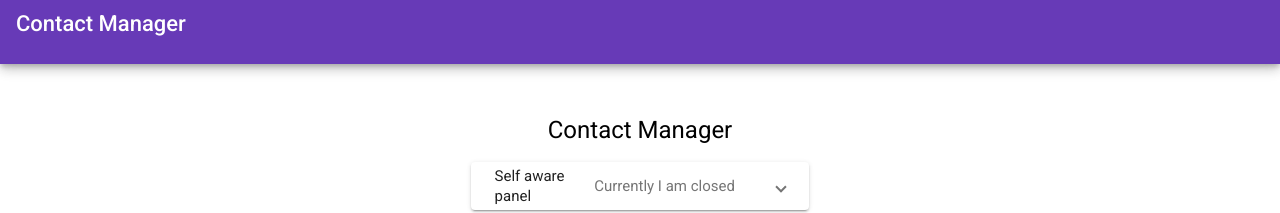
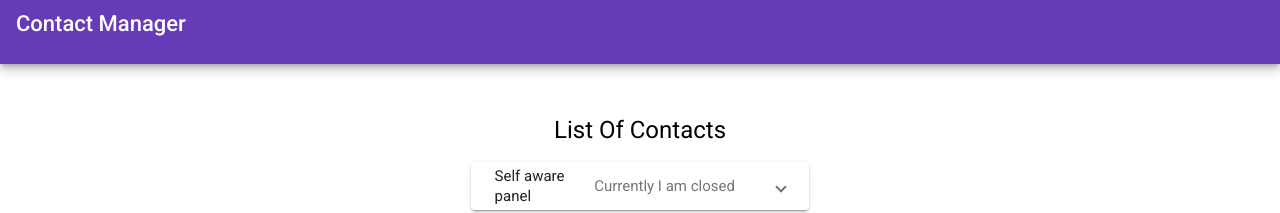
Before and after one commit to killcodeX/learning-angular, an Angular app in the folder my-app3/: page / in a window 1280 px wide. Shown: the top 213 px of the page. Built offline with nearby package versions, Linux system fonts and the light colour scheme.

Commit message:
receiving contact data in contact comp

```diff
--- a/my-app3/src/app/app.component.html
+++ b/my-app3/src/app/app.component.html
@@ -1,7 +1,6 @@
 <app-header></app-header>
 <div class="section">
-  <h1> Contact Manager</h1>
-
+  <app-contacts [contacts]="contacts"></app-contacts>
   <mat-accordion>
     <mat-expansion-panel
       (opened)="panelOpenState = true"
--- a/my-app3/src/app/app.component.ts
+++ b/my-app3/src/app/app.component.ts
@@ -1,4 +1,5 @@
 import { Component } from '@angular/core';
+import { contacts, contactInterface } from 'src/mockData';
 
 @Component({
   selector: 'app-root',
@@ -7,5 +8,6 @@ import { Component } from '@angular/core';
 })
 export class AppComponent {
   title = 'my-app3';
+  contacts : contactInterface[] = contacts;
   panelOpenState = false;
 }
--- a/my-app3/src/app/app.module.ts
+++ b/my-app3/src/app/app.module.ts
@@ -8,9 +8,10 @@ import { AppComponent } from './app.component';
 import { BrowserAnimationsModule } from '@angular/platform-browser/animations';
 import { MaterialModule } from './material/material.module';
 import { HeaderComponent } from './components/header/header.component';
+import { ContactsComponent } from './components/contacts/contacts.component';
 
 @NgModule({
-  declarations: [AppComponent, HeaderComponent],
+  declarations: [AppComponent, HeaderComponent, ContactsComponent],
   imports: [BrowserModule, AppRoutingModule, BrowserAnimationsModule, MaterialModule],
   providers: [],
   bootstrap: [AppComponent],
--- /dev/null
+++ b/my-app3/src/app/components/contacts/contacts.component.html
@@ -0,0 +1,5 @@
+<h1>List Of Contacts</h1>
+
+<div class="contact-card">
+
+</div>
--- /dev/null
+++ b/my-app3/src/app/components/contacts/contacts.component.ts
@@ -0,0 +1,18 @@
+import { Component, OnInit, Input } from '@angular/core';
+import { contactInterface } from 'src/mockData';
+
+@Component({
+  selector: 'app-contacts',
+  templateUrl: './contacts.component.html',
+  styleUrls: ['./contacts.component.css']
+})
+export class ContactsComponent implements OnInit {
+
+  @Input() contacts! : contactInterface[];
+  constructor() {
+  }
+
+  ngOnInit(): void {
+    console.log(this.contacts)
+  }
+}
--- /dev/null
+++ b/my-app3/src/mockData.ts
@@ -0,0 +1,39 @@
+export const contacts = [
+    {
+        id:1,
+        name:'Aaquib',
+        email:'aaquib@gmail.com',
+        phone:'1111111',
+        profession:'Developer',
+    },
+    {
+        id:2,
+        name:'Farhana',
+        email:'farhu@gmail.com',
+        phone:'222222',
+        profession:'Data Base Engineer',
+    },
+    {
+        id:3,
+        name:'Saquib',
+        email:'saquib@gmail.com',
+        phone:'333333',
+        profession:'Student',
+    },
+    {
+        id:4,
+        name:'Atash',
+        email:'atash@gmail.com',
+        phone:'444444',
+        profession:'Student',
+    },
+]
+
+
+export interface contactInterface {
+    id?: number;
+    name: string;
+    email: string;
+    phone: string;
+    profession:string;
+  }
```
Also changed, not shown: my-app3/src/app/components/contacts/contacts.component.css (added), 1 other file (tests, documents, lock files or other folders).
